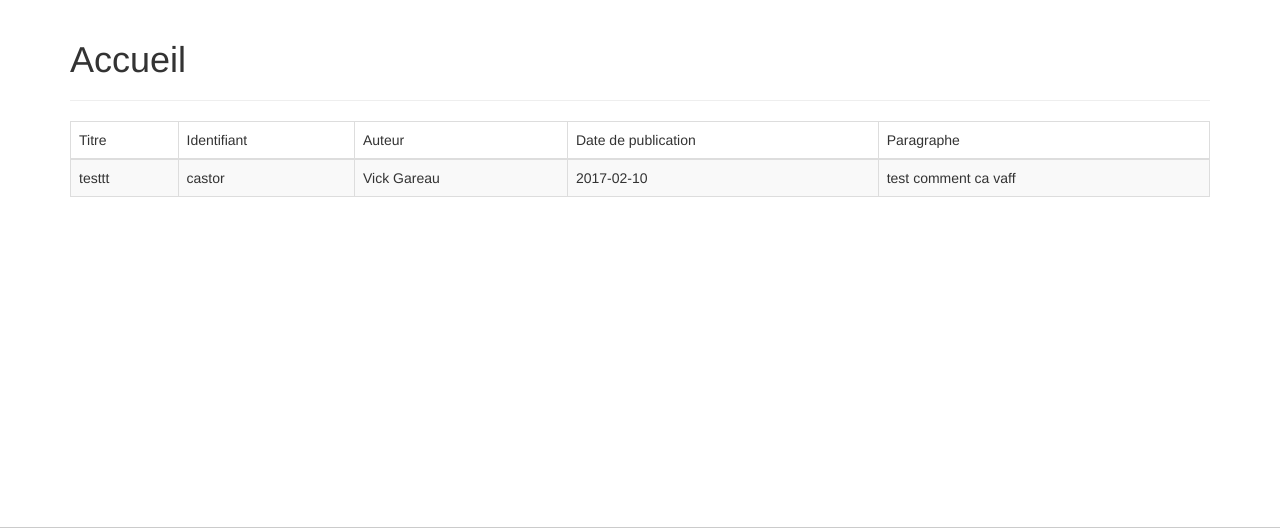
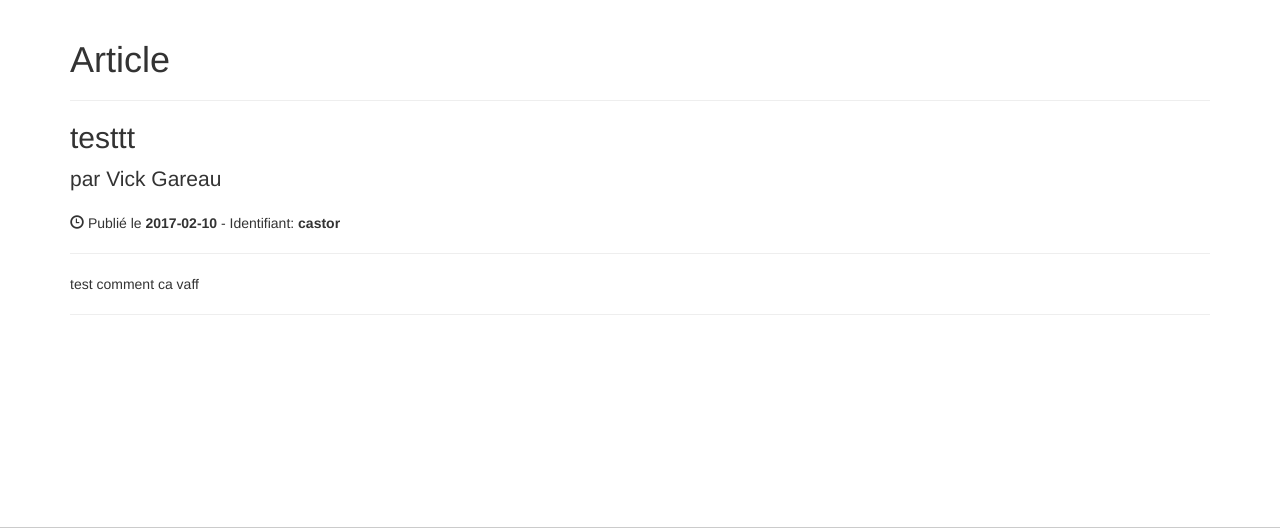
Before and after one commit to elaelheni/INF3005, a Flask app: page /article/castor in a window 1280 px wide. Shown: the part 112-640 px from the top of the page. Run offline with Flask 2, Linux system fonts and the light colour scheme; data comes from the database, SQL or seed files in the repository; both versions use the stored data as it was after the commit; some libraries are stand-ins or nearby versions.

Commit message:
Changement mineur

```diff
--- a/TP1/article.py
+++ b/TP1/article.py
@@ -1,4 +1,7 @@
 # coding: utf8
+#
+# author: Jean-Michel Poirier
+# code: POIJ26089200
 
 from database import Database
 
@@ -8,7 +11,7 @@ class Article(Database):
         self.connection = None
 
     def get_cinq_last_publications(self):
-        cursor = self.get_connection2().cursor()
+        cursor = self.get_connection_row().cursor()
         cursor.execute("SELECT * FROM article "
                        "WHERE date_publication < date('now') "
                        "ORDER BY date_publication DESC")
@@ -16,7 +19,7 @@ class Article(Database):
         return publications
 
     def get_search_articles(self, like_recher):
-        cursor = self.get_connection2().cursor()
+        cursor = self.get_connection_row().cursor()
         cursor.execute("SELECT * FROM article "
                        "WHERE paragraphe LIKE ? OR titre LIKE ? "
                        "AND date_publication < date('now')",
@@ -25,15 +28,14 @@ class Article(Database):
         return articles
 
     def get_all_articles(self):
-        cursor = self.get_connection2().cursor()
+        cursor = self.get_connection_row().cursor()
         cursor.execute("SELECT titre, identifiant, date_publication "
                        "FROM article")
         article = cursor.fetchall()
         return article
 
     def get_article(self, ident):
-        cursor = self.get_connection2().cursor()
-        print ident
+        cursor = self.get_connection_row().cursor()
         cursor.execute("SELECT id, titre, identifiant, auteur, "
                        "date_publication, paragraphe "
                        "FROM article WHERE date_publication < date('now')"
@@ -42,7 +44,7 @@ class Article(Database):
         return article
 
     def get_admin_article(self, ident):
-        cursor = self.get_connection2().cursor()
+        cursor = self.get_connection_row().cursor()
         print ident
         cursor.execute("SELECT id, titre, identifiant, auteur, "
                        "date_publication, paragraphe "
--- a/TP1/database.py
+++ b/TP1/database.py
@@ -1,4 +1,7 @@
 # coding: utf8
+#
+# author: Jean-Michel Poirier
+# code: POIJ26089200
 
 import sqlite3
 
@@ -12,7 +15,7 @@ class Database:
             self.connection = sqlite3.connect('db/db.db')
         return self.connection
 
-    def get_connection2(self):
+    def get_connection_row(self):
         if self.connection is None:
             self.connection = sqlite3.connect('db/db.db')
             self.connection.row_factory = sqlite3.Row
--- a/TP1/index.py
+++ b/TP1/index.py
@@ -1,4 +1,7 @@
 # coding: utf8
+#
+# author: Jean-Michel Poirier
+# code: POIJ26089200
 
 import datetime
 from flask import Flask
--- a/TP1/templates/accueil.html
+++ b/TP1/templates/accueil.html
@@ -14,7 +14,7 @@
         <p class="lead">
             par {{ publication['auteur'] }}
         </p>
-        <p><span class="glyphicon glyphicon-time"></span> Publié le {{ publication["date_publication"] }} - Identifiant: {{ publication["identifiant"] }}</p>
+        <p><span class="glyphicon glyphicon-time"></span> Publié le <strong>{{ publication["date_publication"] }}</strong> - Identifiant: <strong>{{ publication["identifiant"] }}</strong></p>
         <hr>
         <!-- <img class="img-responsive" src="http://placehold.it/900x300" alt="">
         <hr> -->
--- a/TP1/templates/article.html
+++ b/TP1/templates/article.html
@@ -2,27 +2,22 @@
 {% block titre %}{{ article["titre"] }} - CMS{% endblock %}
 {% block content %}
 
-    <h1>Accueil</h1>
+    <h1>Article</h1>
     <hr class="divider">
 
-    <table class="table table-striped table-bordered">
-        <thead>
-        <!-- <td>id</td> -->
-        <td>Titre</td>
-        <td>Identifiant</td>
-        <td>Auteur</td>
-        <td>Date de publication</td>
-        <td>Paragraphe</td>
-        </thead>
+        {# <td>{{ article["id"] }}</td> #}
+        <h2>
+            {{ article["titre"] }}
+        </h2>
+        <p class="lead">
+            par {{ article['auteur'] }}
+        </p>
+        <p><span class="glyphicon glyphicon-time"></span> Publié le <strong>{{ article["date_publication"] }}</strong> - Identifiant: <strong>{{ article["identifiant"] }}</strong></p>
+        <hr>
+        <!-- <img class="img-responsive" src="http://placehold.it/900x300" alt="">
+        <hr> -->
+        <p>{{ article['paragraphe' ]}}</p>
 
-        <tr>
-            <!-- <td>{{ article["id"] }}</td> -->
-            <td>{{ article["titre"] }}</td>
-            <td>{{ article["identifiant"] }}</td>
-            <td>{{ article['auteur'] }}</td>
-            <td>{{ article["date_publication"] }}</td>
-            <td>{{ article['paragraphe' ]}}</td>
-        </tr>
-    </table>
+        <hr>
 
 {% endblock %}
--- a/TP1/templates/recherche.html
+++ b/TP1/templates/recherche.html
@@ -2,7 +2,7 @@
 {% block titre %}{{ rechercher }} - CMS{% endblock %}
 {% block content %}
 
-    <h1>Accueil</h1>
+    <h1>Recherche</h1>
     <hr class="divider">
 
     <table class="table table-striped table-bordered">
```
Also changed, not shown: TP1/db/db.db, 3 other files.
